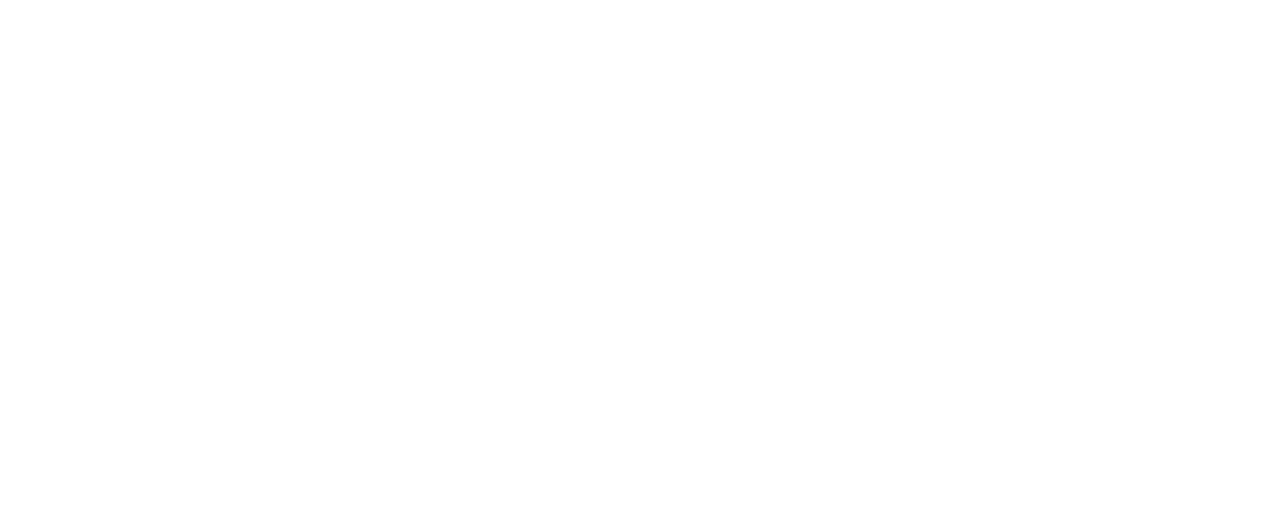
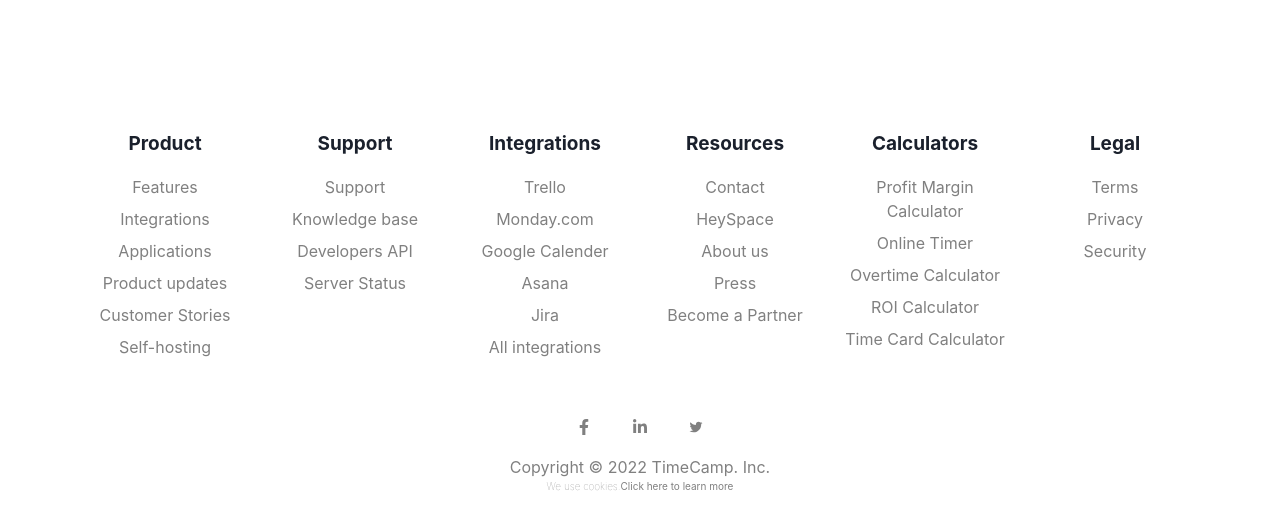
Before and after one commit to Lakhan9525/daily-purpose-3625, a React (Create React App) app in the folder Frontend/: page /feature in a window 1280 px wide. Shown: the part 11479-11997 px from the top of the page. Before the commit the page ends 11549 px from the top, so only its background shows below. Built offline with nearby package versions, Linux system fonts and the light colour scheme.

Commit message:
added footer link in allroutes

```diff
--- a/Frontend/src/Pages/AllRoutes.jsx
+++ b/Frontend/src/Pages/AllRoutes.jsx
@@ -1,7 +1,7 @@
 import React from 'react'
 import { Route, Routes } from "react-router-dom";
 import FinalFeature from './Feature/FinalFeature'
-
+import Footer from "../Components/Footer/Footer"
 
 const AllRoutes = () => {
   return (
@@ -11,7 +11,7 @@ const AllRoutes = () => {
         <Route path="/feature" element={<FinalFeature />}></Route>
       </Routes>
 
-
+      <Footer />
 
     </>
   )
```
